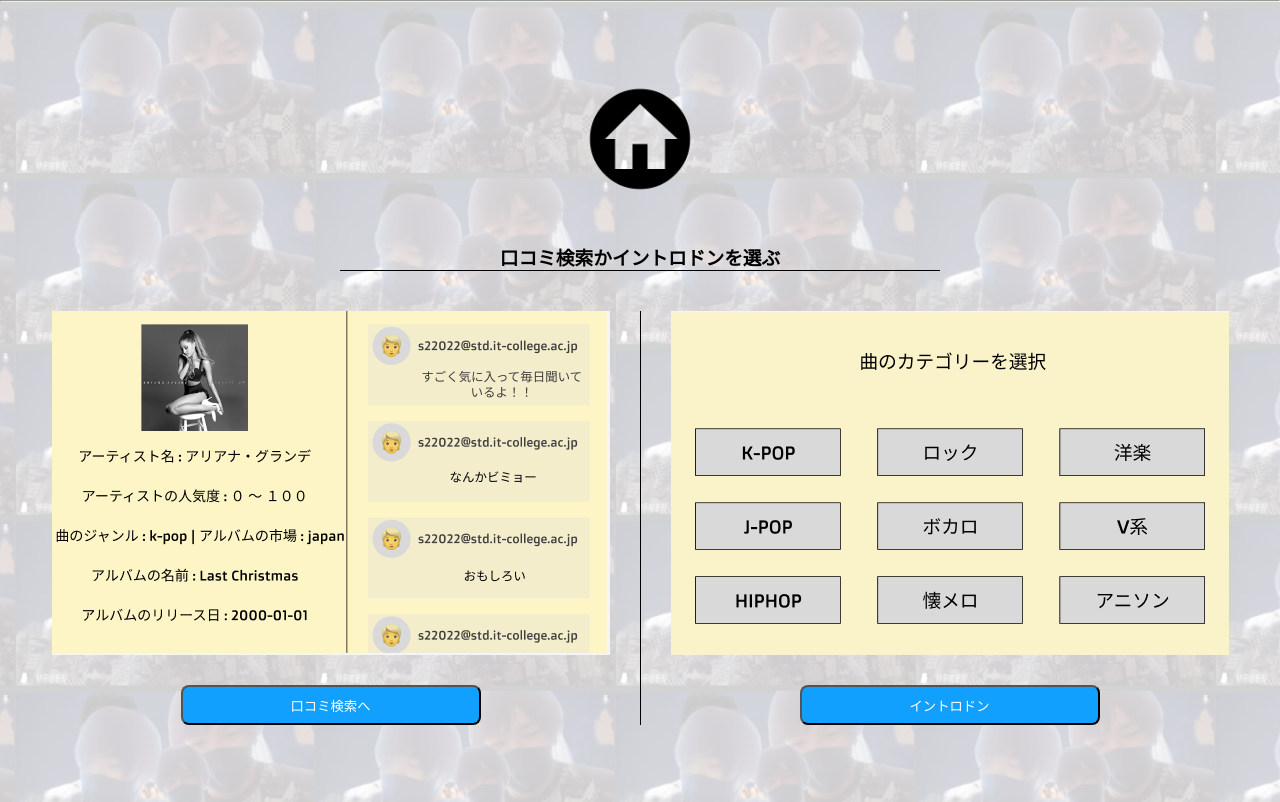
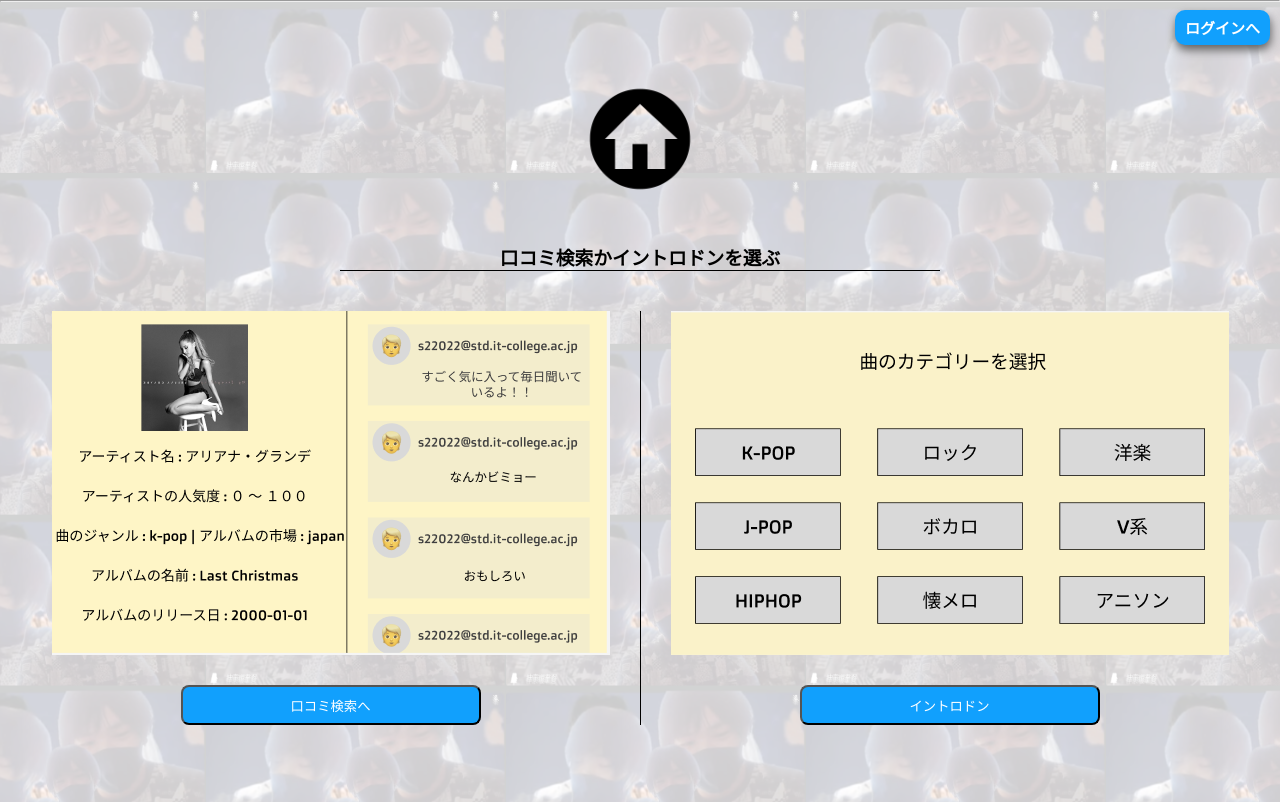
Before and after one commit to itc-s22028/Graduation-Task-Team-H, a React (Create React App) app in the folder Task/: page /home in a window 1280 px wide. Built offline with nearby package versions, Linux system fonts and the light colour scheme; no server answers.

Commit message:
Homeちょっと改善

```diff
--- a/Task/package.json
+++ b/Task/package.json
@@ -16,6 +16,7 @@
     "react-firebase-hooks": "^5.1.1",
     "react-router-dom": "^6.20.1",
     "react-scripts": "5.0.1",
+    "tone": "^14.7.77",
     "web-vitals": "^2.1.4"
   },
   "scripts": {
--- a/Task/src/HomeScene/Home.js
+++ b/Task/src/HomeScene/Home.js
@@ -73,6 +73,11 @@ function Home() {
             onClick={handleLogoClick}
             style={{ cursor: 'pointer' }}
           />
+          <button
+            className="goHome"
+            onClick={() => (window.location.href = '/')}>
+              ログインへ
+          </button>
           <div className="Hometitle">
             <h3>口コミ検索かイントロドンを選ぶ</h3>
           </div>
--- a/Task/src/HomeScene/HomeStyle.css
+++ b/Task/src/HomeScene/HomeStyle.css
@@ -84,6 +84,22 @@ margin-top: 30px;
 height: 40px;
 }
 
+.goHome {
+    position: fixed;
+    top: 10px;
+    right: 10px;
+    padding: 7px 10px;
+    border: none;
+    border-radius: 10px;
+    box-shadow: 1px 5px 10px #626262;
+    cursor: pointer;
+    background-color: rgb(17, 160, 253);
+    color: white;
+    font-weight: 800;
+    font-size: 15px;
+    width: auto;
+}
+
 
 /* /////////////////////////////////// */
 
```
Also changed, not shown: 2 other files (tests, documents, lock files or other folders).
